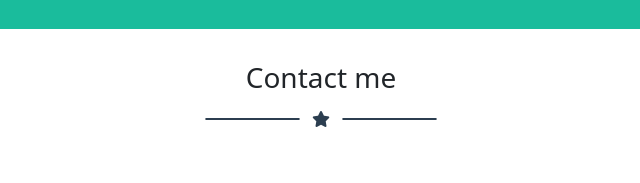
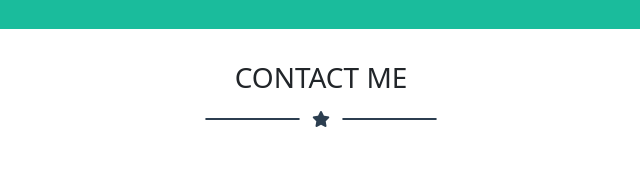
Before and after one commit to LucaConiglio/html-css-bootstrap-freelancer, a plain HTML site: page index.html in a window 1280 px wide. Shown: the part 1482-1665 px from the top of the page, 319-959 px from the left. Drawn offline with nearby package versions, Linux system fonts and the light colour scheme.

Commit message:
contact me sistemato

```diff
--- a/index.html
+++ b/index.html
@@ -156,7 +156,7 @@
 
     <section>
         <div class="container">
-            <h3 class="text-center mb-3">Contact me</h3>
+            <h3 class="text-center mb-3">CONTACT ME</h3>
             <div class="row justify-content-center align-items-center ">
                 <div class="col-6 ">
                     <div class="row justify-content-center align-items-center mb-3">
```
